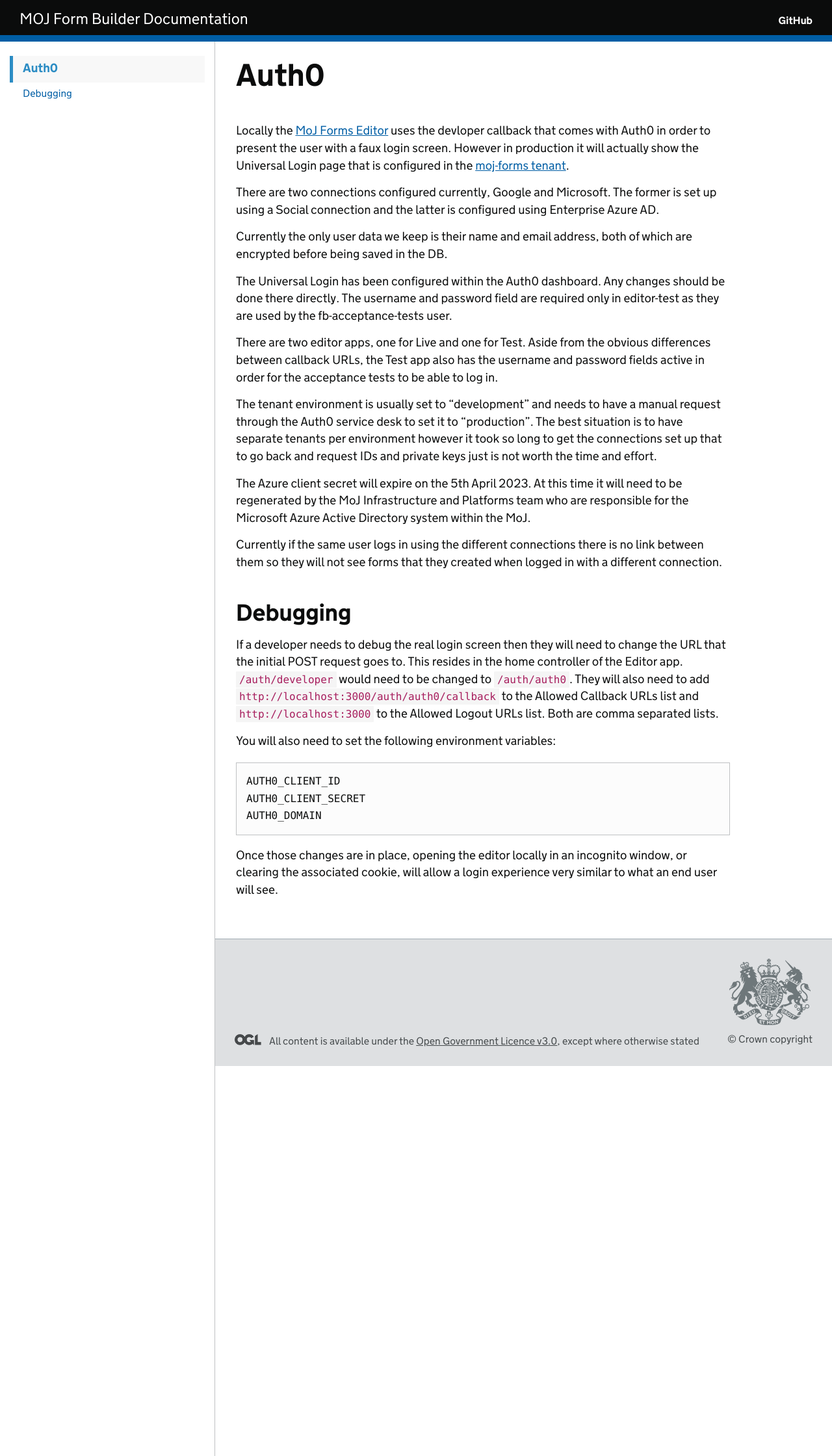
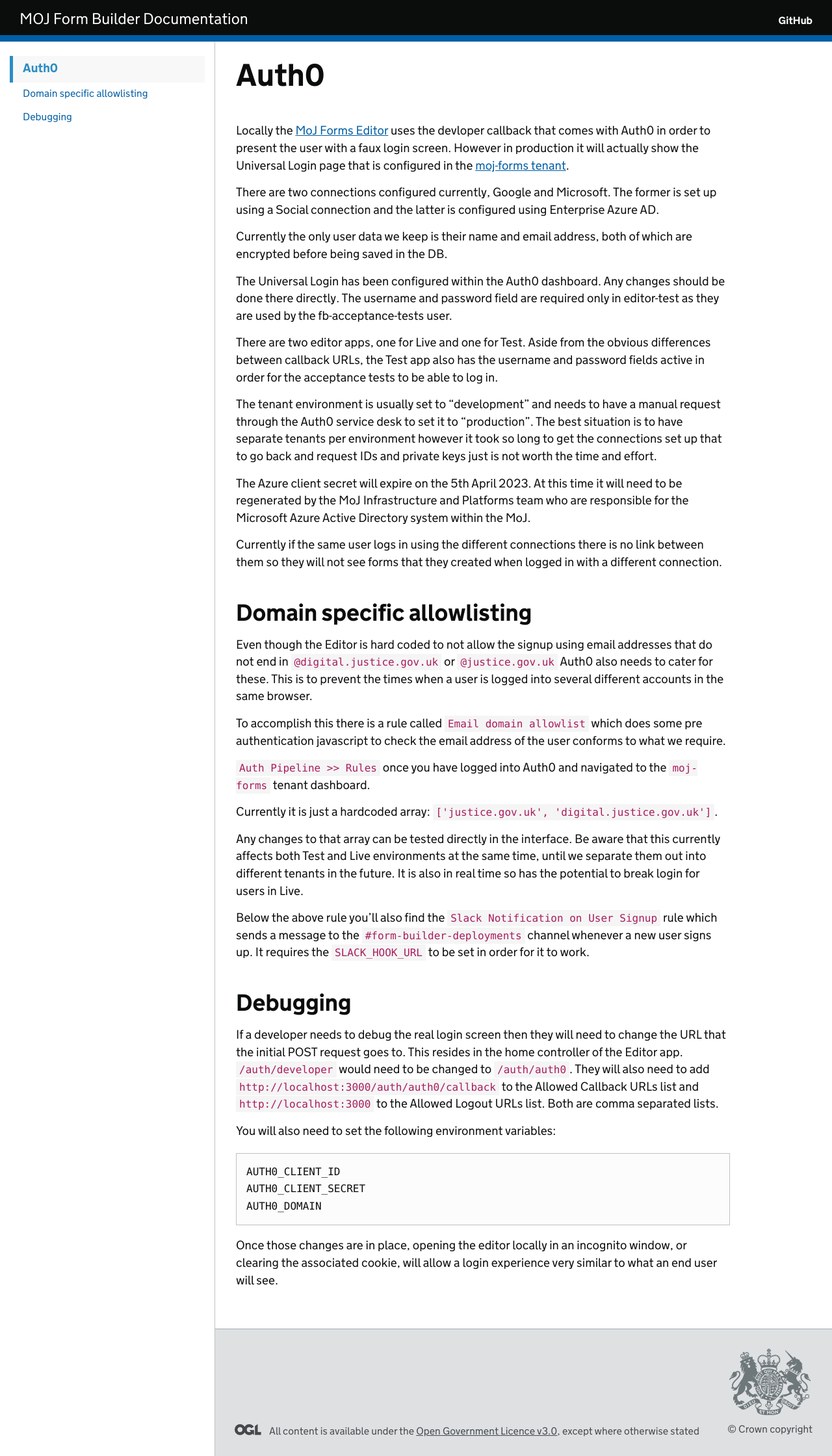
Before and after one commit to ministryofjustice/fb-guide-and-runbook, a Jekyll site: the page built from guides/auth0.md, in a window 1280 px wide. Shown: the whole page at 65% size. Built offline with Jekyll 4.4.1, drawn with Linux system fonts in a browser that asks for light colours; our own code applies the rules of GitHub Pages for plain Markdown files.

Commit message:
Domain specific allowlisting in Auth0
Add some documentation around allowlisting email addresses for users
signing up to the editor

```diff
--- a/guides/auth0.md
+++ b/guides/auth0.md
@@ -21,6 +21,20 @@ The Azure client secret will expire on the 5th April 2023. At this time it will
 
 Currently if the same user logs in using the different connections there is no link between them so they will not see forms that they created when logged in with a different connection.
 
+## Domain specific allowlisting
+
+Even though the Editor is hard coded to not allow the signup using email addresses that do not end in `@digital.justice.gov.uk` or `@justice.gov.uk` Auth0 also needs to cater for these. This is to prevent the times when a user is logged into several different accounts in the same browser.
+
+To accomplish this there is a rule called `Email domain allowlist` which does some pre authentication javascript to check the email address of the user conforms to what we require.
+
+`Auth Pipeline >> Rules` once you have logged into Auth0 and navigated to the `moj-forms` tenant dashboard.
+
+Currently it is just a hardcoded array: `['justice.gov.uk', 'digital.justice.gov.uk']`.
+
+Any changes to that array can be tested directly in the interface. Be aware that this currently affects both Test and Live environments at the same time, until we separate them out into different tenants in the future. It is also in real time so has the potential to break login for users in Live.
+
+Below the above rule you'll also find the `Slack Notification on User Signup` rule which sends a message to the `#form-builder-deployments` channel whenever a new user signs up. It requires the `SLACK_HOOK_URL` to be set in order for it to work.
+
 ## Debugging
 
 If a developer needs to debug the real login screen then they will need to change the URL that the initial POST request goes to. This resides in the home controller of the Editor app. `/auth/developer` would need to be changed to `/auth/auth0`. They will also need to add `http://localhost:3000/auth/auth0/callback` to the Allowed Callback URLs list and `http://localhost:3000` to the Allowed Logout URLs list. Both are comma separated lists.
```
